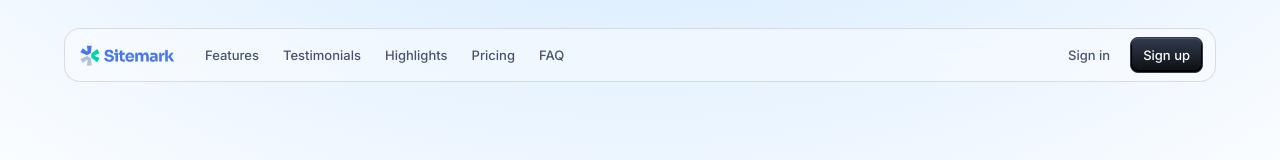
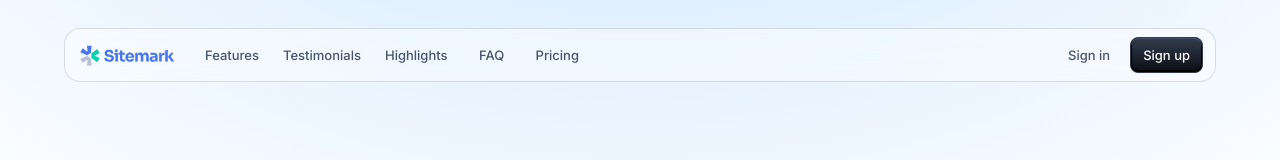
Before and after one commit to patrikbenczik15/bexilonHR, a React (Vite) app: page / in a window 1280 px wide. Shown: the top 160 px of the page. Built offline with nearby package versions, Linux system fonts and the light colour scheme.

Commit message:
added smooth scrolling to almost all components of landing page

```diff
--- a/src/components/Landing/AppAppBar.tsx
+++ b/src/components/Landing/AppAppBar.tsx
@@ -56,20 +56,40 @@ export default function AppAppBar() {
             <Sitemark />
           </Link>
             <Box sx={{ display: { xs: 'none', md: 'flex' } }}>
-              <Button variant="text" color="info" size="small">
+              <Button href="#features" variant="text" color="info" size="small"
+              onClick={(e) => {
+                e.preventDefault();
+                document.getElementById('features')?.scrollIntoView({ behavior: 'smooth' });
+              }}
+               sx={{ textTransform: 'none' }}>
                 Features
               </Button>
-              <Button variant="text" color="info" size="small">
+              <Button href="#testimonials" variant="text" color="info" size="small"
+              onClick={(e) => {
+                e.preventDefault();
+                document.getElementById('testimonials')?.scrollIntoView({ behavior: 'smooth' });
+              }}
+               sx={{ textTransform: 'none' }}>
                 Testimonials
               </Button>
-              <Button variant="text" color="info" size="small">
+              <Button href="#highlights" variant="text" color="info" size="small"
+              onClick={(e) => {
+                e.preventDefault();
+                document.getElementById('highlights')?.scrollIntoView({ behavior: 'smooth' });
+              }}
+               sx={{ textTransform: 'none' }}>
                 Highlights
               </Button>
-              <Button variant="text" color="info" size="small">
+              <Button href="#faq" variant="text" color="info" size="small"
+              onClick={(e) => {
+                e.preventDefault();
+                document.getElementById('faq')?.scrollIntoView({ behavior: 'smooth' });
+              }}
+               sx={{ textTransform: 'none' }}>
+                FAQ
+              </Button>
+              <Button component={Link} to="/pricing" color="primary" variant="text" size="small">
                 Pricing
-              </Button>
-              <Button variant="text" color="info" size="small" sx={{ minWidth: 0 }}>
-                FAQ
               </Button>
             </Box>
           </Box>
--- a/src/components/Landing/Hero.tsx
+++ b/src/components/Landing/Hero.tsx
@@ -1,4 +1,3 @@
-import * as React from 'react';
 import Box from '@mui/material/Box';
 import Button from '@mui/material/Button';
 import Container from '@mui/material/Container';
```
